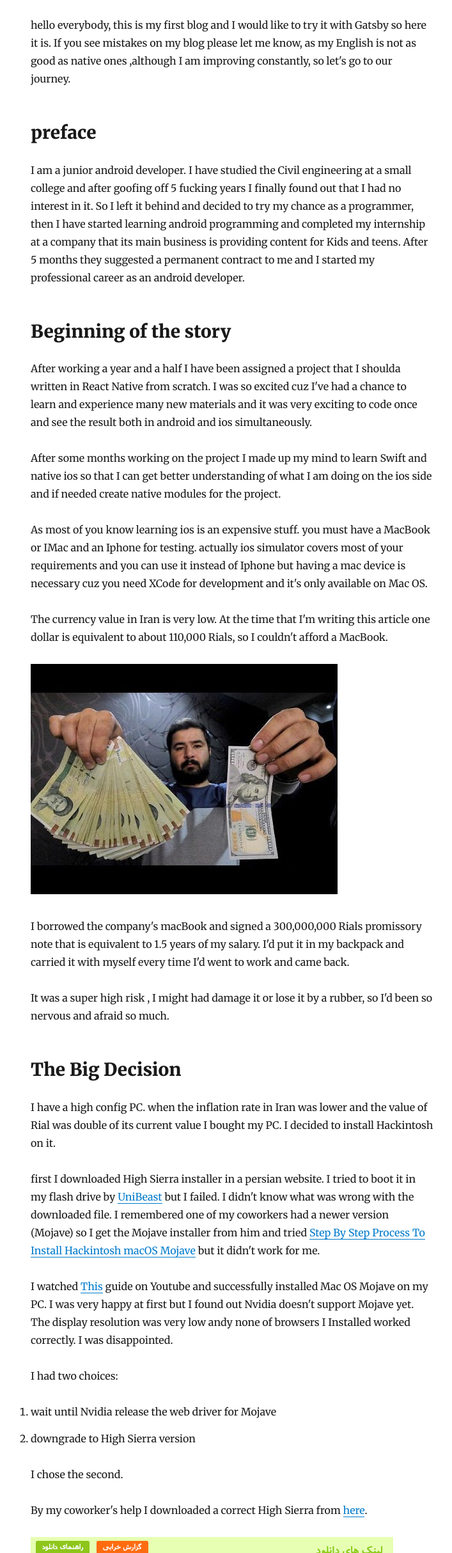
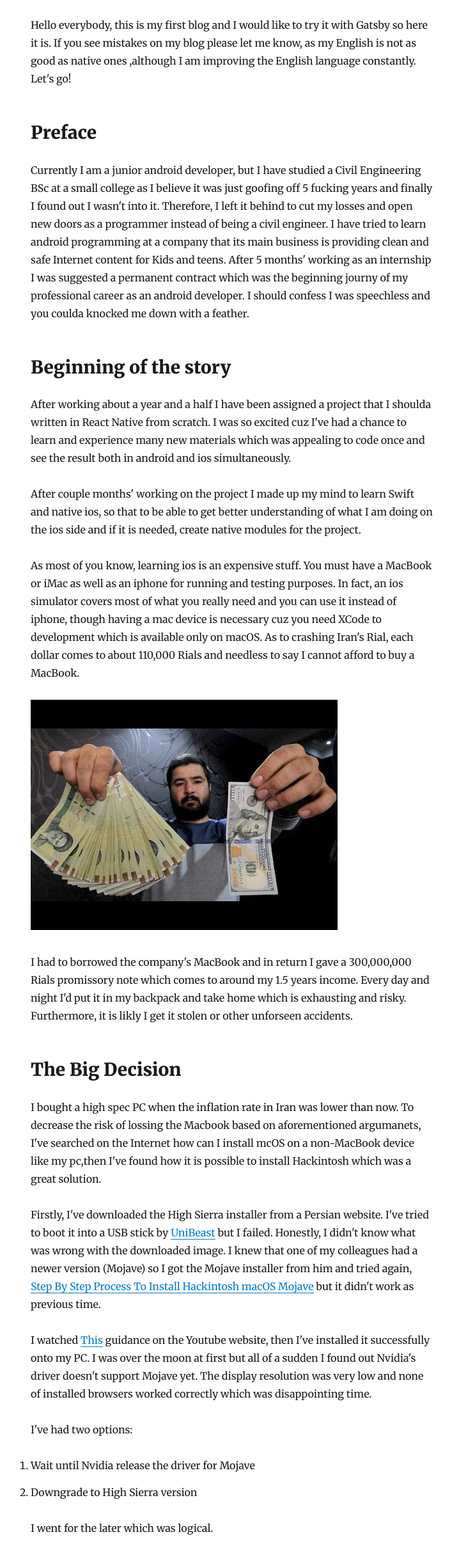
Before and after one commit to Hadit1993/my-personal-blog, a Gatsby site: page /a-try-on-install-hackintosh/ in a window 1280 px wide. Shown: the part 242-2670 px from the top of the page at 64% size, without its empty margins (277-984 px from the left). Built offline with nearby package versions, Linux system fonts and the light colour scheme; Gatsby itself is replaced by a stand-in of ours; some packages are replaced by stand-ins of ours.

Commit message:
Fix some typo

```diff
--- a/content/blog/a-try-on-install-hackintosh/index.md
+++ b/content/blog/a-try-on-install-hackintosh/index.md
@@ -4,68 +4,63 @@ date: "2019-02-03T10:54:22.169Z"
 ---
 
 
-hello everybody, this is my first blog and I would like to try it with Gatsby so here it is.
-If you see mistakes on my blog please let me know, as my English is not as good as native ones ,although I am improving constantly, so let's go to our journey.
+Hello everybody, this is my first blog and I would like to try it with Gatsby so here it is.
+If you see mistakes on my blog please let me know, as my English is not as good as native ones ,although I am improving the English language constantly. Let's go!
 
 
-## preface
+## Preface
 
-I am a junior android developer. I have studied the Civil engineering at a small college and after goofing off 5 fucking years I finally found out that I had no interest in it. So I left it behind and decided to try my chance as a programmer, then I have started learning android programming and completed my internship at a company that its main business is providing content for Kids and teens.
-After 5 months they suggested a permanent contract to me and I started my professional career as an android developer.
+Currently I am a junior android developer, but I have studied a Civil Engineering BSc at a small college as I believe it was just goofing off 5 fucking years and finally I found out I wasn't into it. Therefore, I left it behind to cut my losses and open new doors as a programmer instead of being a civil engineer. I have tried to learn android programming at a company that its main business is providing clean and safe Internet content for Kids and teens.
+After 5 months' working as an internship I was suggested a permanent contract which was the beginning journy of my professional career as an android developer. I should confess I was speechless and you coulda knocked me down with a feather.
 
 
 ## Beginning of the story
 
-After working a year and a half I have been assigned a project that I shoulda written in React Native from scratch. I was so excited cuz I've had a chance to learn and experience many new materials and it was very exciting to code once and see the result both in android and ios simultaneously.
+After working about a year and a half I have been assigned a project that I shoulda written in React Native from scratch. I was so excited cuz I've had a chance to learn and experience many new materials which was appealing to code once and see the result both in android and ios simultaneously.
 
-After some months working on the project I made up my mind to learn Swift and native ios so that I can get better understanding of what I am doing on the ios side and if needed create native modules for the project.
+After couple months' working on the project I made up my mind to learn Swift and native ios, so that to be able to get better understanding of what I am doing on the ios side and if it is needed, create native modules for the project.
 
-As most of you know learning ios is an expensive stuff. you must have a MacBook or IMac and an Iphone for testing. actually ios simulator covers most of your requirements
- and you can use it instead of Iphone but having a mac device is necessary cuz you need XCode for development and it's only available on Mac OS.
-
- The currency value in Iran is very low. At the time that I'm writing this article one dollar is equivalent to about 110,000 Rials, so I couldn't afford a MacBook.
+As most of you know, learning ios is an expensive stuff. You must have a MacBook or iMac as well as an iphone for running and testing purposes. In fact, an ios simulator covers most of what you really need
+ and you can use it instead of iphone, though having a mac device is necessary cuz you need XCode to development which is available only on macOS. As to crashing Iran's Rial, each dollar comes to about 110,000 Rials and needless to say I cannot afford to buy a MacBook.
 
  ![Rial Value](rial-value.jpg)
 
- I borrowed the company's macBook and signed a 300,000,000 Rials promissory note that is equivalent to 1.5 years of my salary.
- I'd put it in my backpack and carried it with myself every time I'd went to work and came back.
-
- It was a super high risk , I might had damage it or lose it by a rubber, so I'd been so nervous and afraid so much.
+ I had to borrowed the company's MacBook and in return I gave a 300,000,000 Rials promissory note which comes to around my 1.5 years income.
+ Every day and night I'd put it in my backpack and take home which is exhausting and risky. Furthermore, it is likly I get it stolen or other unforseen accidents.
 
  ## The Big Decision
 
- I have a high config PC.
- when the inflation rate in Iran was lower and the value of Rial was double of its current value I bought my PC. I decided to install Hackintosh on it.
+ I bought a high spec PC when the inflation rate in Iran was lower than now. To decrease the risk of lossing the Macbook based on aforementioned argumanets, I've searched on the Internet how can I install mcOS on a non-MacBook device like my pc,then I've found how it is possible to install Hackintosh which was a great solution.
 
- first I downloaded High Sierra installer in a persian website.
- I tried to boot it in my flash drive by [UniBeast](http://www.tonymacx86.com/resources/unibeast-8-3-2-high-sierra.383/)
+ Firstly, I've downloaded the High Sierra installer from a Persian website.
+ I've tried to boot it into a USB stick by [UniBeast](http://www.tonymacx86.com/resources/unibeast-8-3-2-high-sierra.383/)
  but I failed.
- I didn't know what was wrong with the downloaded file. I remembered one of my coworkers had a newer version (Mojave) so I get the Mojave installer from him and tried [Step By Step Process To Install Hackintosh macOS Mojave](http://techhowdy.com/process-to-install-hackintosh-macos-mojave/) but it didn't work for me.
+ Honestly, I didn't know what was wrong with the downloaded image. I knew that one of my colleagues had a newer version (Mojave) so I got the Mojave installer from him and tried again, [Step By Step Process To Install Hackintosh macOS Mojave](http://techhowdy.com/process-to-install-hackintosh-macos-mojave/) but it didn't work as previous time.
 
- I watched [This](https://www.youtube.com/watch?v=VdRSYogDygs) guide on Youtube and successfully installed Mac OS Mojave on my PC. I was very happy at first but I found out Nvidia doesn't support Mojave yet. The display resolution was very low andy none of browsers I Installed worked correctly. I was disappointed.
+ I watched [This](https://www.youtube.com/watch?v=VdRSYogDygs) guidance on the Youtube website, then I've installed it successfully onto my PC. I was over the moon at first but all of a sudden I found out Nvidia's driver doesn't support Mojave yet. The display resolution was very low and none of installed browsers worked correctly which was disappointing time.
 
- I had two choices:
+ I've had two options:
 
- 1. wait until Nvidia release the web driver for Mojave
- 2. downgrade to High Sierra version
+ 1. Wait until Nvidia release the driver for Mojave
+ 2. Downgrade to High Sierra version
 
-I chose the second.
+I went for the later which was logical.
 
-By my coworker's help I downloaded a correct High Sierra from [here](https://p30download.com/fa/entry/75015/).
+Thanks to my colleague advice I downloaded an authentic High Sierra image from [here](https://p30download.com/fa/entry/75015/).
 
 ![screenshot](screenshot.png)
 
-I tried some of youtubers' guide but I Couldn't succeed.
+I tried some of youtubers' guidance but there was no success.
 
-finally I found this [guide](https://hackintosher.com/guides/high-sierra-install-full-guide/) and follow it step by step and at last I installed High Sierra and its drivers successfully.
+Finally I've found this [article](https://hackintosher.com/guides/high-sierra-install-full-guide/) and followed the instructions step by step that led me to install a High Sierra OS with no problem and drivers as well.
 
-and this is the result of my two weeks try and error:
+And this is the result of my fortnight's try and error to get what I'd been looking for:
 
-![result](result.jpg)
+![The result](result.jpg)
 
-If you wanna try too, pay attention that the contents of EFI folder in boot loader is very important. If you set it up improperly your install process will fail. do it exactly like the guide said.
+If you wanna try it too, pay attention the contents of the EFI folder in boot loader which is paramount. If you set it up improperly, your installation process will fail. Carry it out exactly as I did.
 
-for intel systems if AppleCDA.kext or AppleHDA.kext sound driver doesn't work download VoodooHDA clover from this [direct link](https://github.com/chris1111/VoodooHDA-2.9.0-Clover-V12/files/2087523/VoodooHDA.2.9.0.Clover-V12.zip).
-install and restart your pc.
+For Intel CPU systems if AppleCDA.kext or AppleHDA.kext sound driver doesn't work, download VoodooHDA clover from the [direct link](https://github.com/chris1111/VoodooHDA-2.9.0-Clover-V12/files/2087523/VoodooHDA.2.9.0.Clover-V12.zip).
+then install and restart your pc.
 
-Ok guys! have a good luck.
+OK guys! have a good luck.
```
